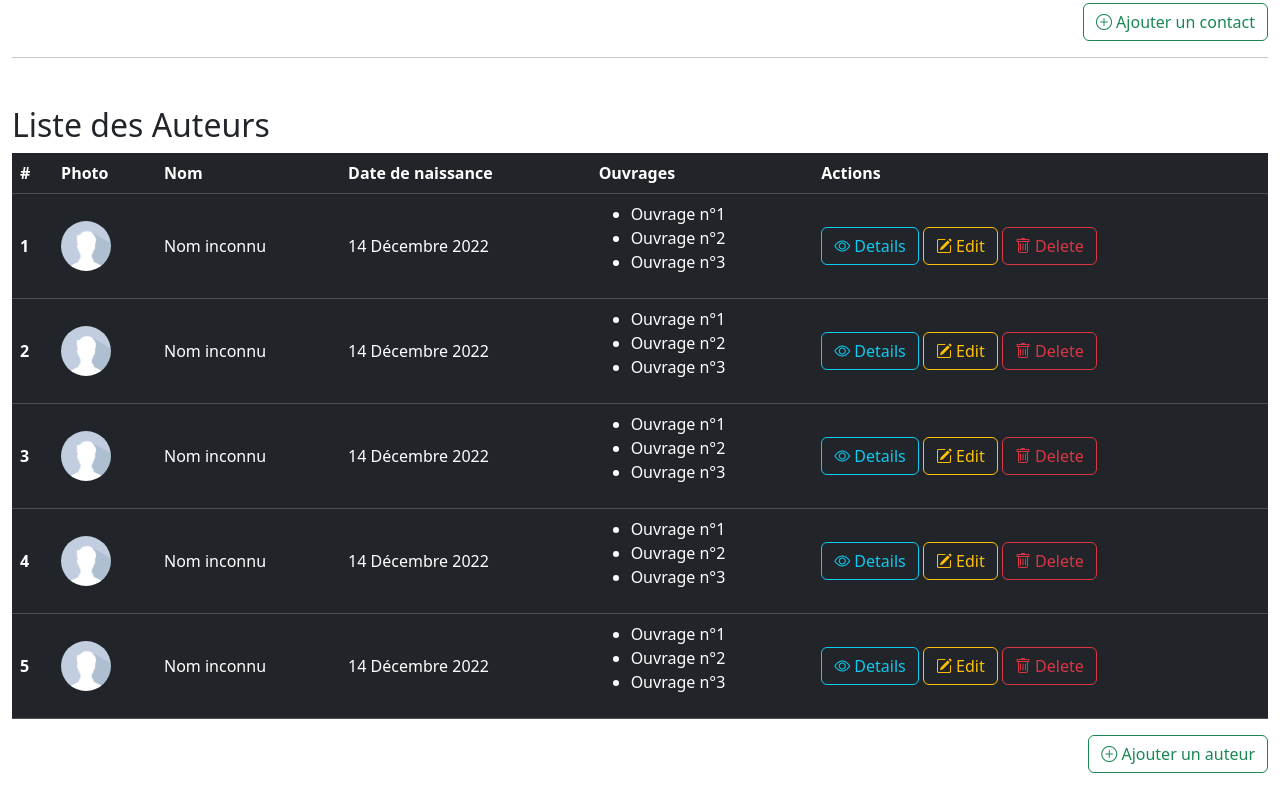
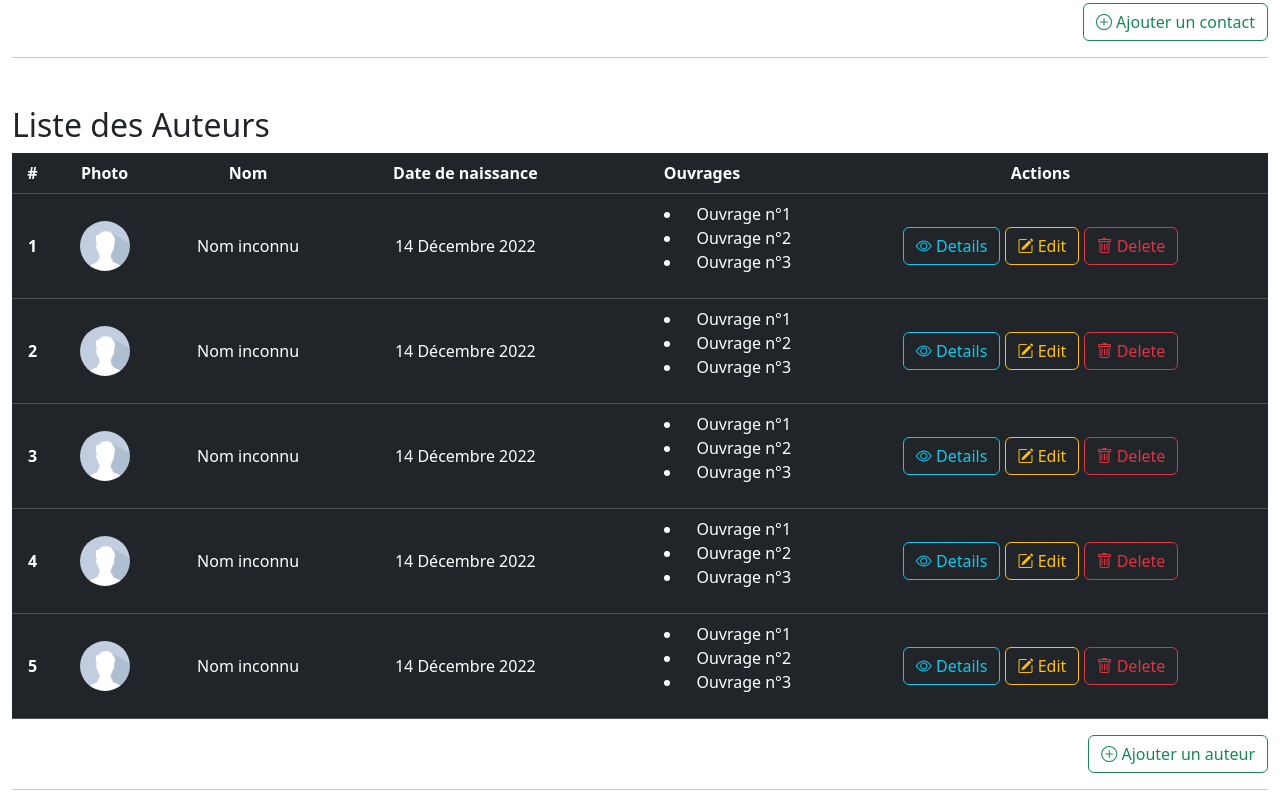
Before and after one commit to aurelie661/BOOTSTRAP, a plain HTML site: page index.html in a window 1280 px wide. Shown: the part 770-1576 px from the top of the page. Before the commit the page ends 1543 px from the top, so only its background shows below. Drawn offline with nearby package versions, Linux system fonts and the light colour scheme.

Commit message:
align middle added

```diff
--- a/index.html
+++ b/index.html
@@ -117,7 +117,7 @@
       </div>
       <div class="mt-5">
         <h2>Liste des Contacts</h2>
-        <table class="table  align-middle">
+        <table class="table  align-middle text-center">
           <thead>
             <tr>
               <th scope="col">Id</th>
@@ -188,7 +188,7 @@
       <hr>
       <div class="mt-5">
         <h2>Liste des Auteurs</h2>
-        <table class="table table-dark align-middle">
+        <table class="table table-dark align-middle  text-center">
           <thead>
             <tr>
               <th scope="col">#</th>
@@ -206,7 +206,7 @@
               <td>Nom inconnu</td>
               <td>14 Décembre 2022</td>
               <td>
-                <ul>
+                <ul class="ms-auto w-75">
                     <li>Ouvrage n°1</li>
                     <li>Ouvrage n°2</li>
                     <li>Ouvrage n°3</li>
@@ -222,7 +222,7 @@
               <td>Nom inconnu</td>
               <td>14 Décembre 2022</td>
               <td>
-                <ul>
+                <ul class="ms-auto w-75">
                     <li>Ouvrage n°1</li>
                     <li>Ouvrage n°2</li>
                     <li>Ouvrage n°3</li>
@@ -238,7 +238,7 @@
               <td>Nom inconnu</td>
               <td>14 Décembre 2022</td>
               <td>
-                <ul>
+                <ul class="ms-auto w-75">
                     <li>Ouvrage n°1</li>
                     <li>Ouvrage n°2</li>
                     <li>Ouvrage n°3</li>
@@ -254,7 +254,7 @@
                 <td>Nom inconnu</td>
                 <td>14 Décembre 2022</td>
                 <td>
-                    <ul>
+                    <ul class="ms-auto w-75">
                         <li>Ouvrage n°1</li>
                         <li>Ouvrage n°2</li>
                         <li>Ouvrage n°3</li>
@@ -270,7 +270,7 @@
                 <td>Nom inconnu</td>
                 <td>14 Décembre 2022</td>
                 <td>
-                    <ul>
+                    <ul class="ms-auto w-75">
                         <li>Ouvrage n°1</li>
                         <li>Ouvrage n°2</li>
                         <li>Ouvrage n°3</li>
@@ -286,6 +286,7 @@
             <button class="btn btn-outline-success"><i class="bi bi-plus-circle"></i> Ajouter un auteur</button>
         </div>
       </div>
+      <hr>
     </main>
     <footer></footer>
   </body>
```
